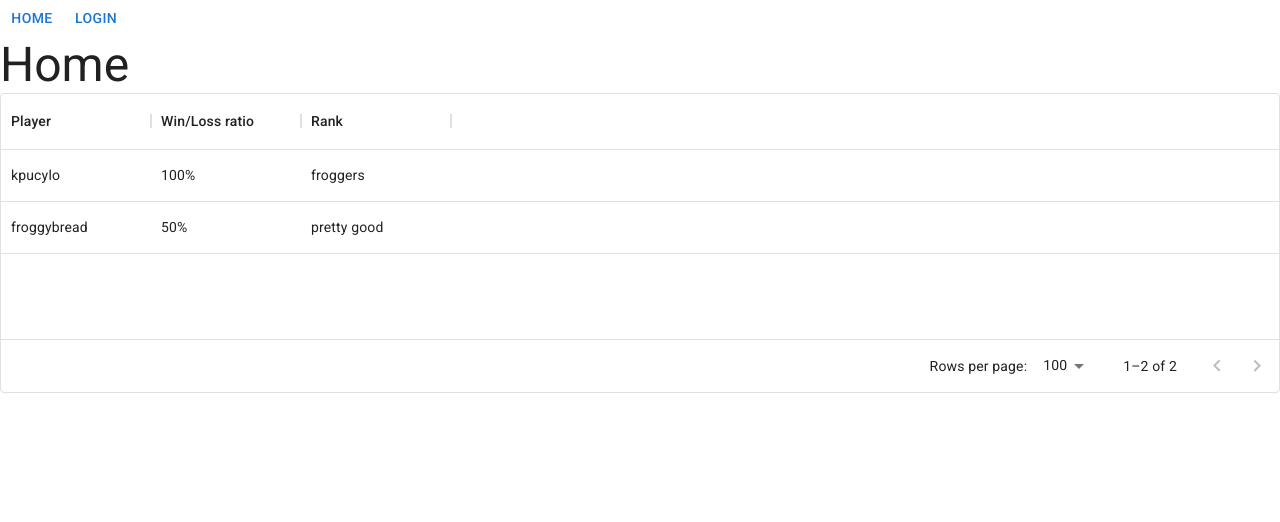
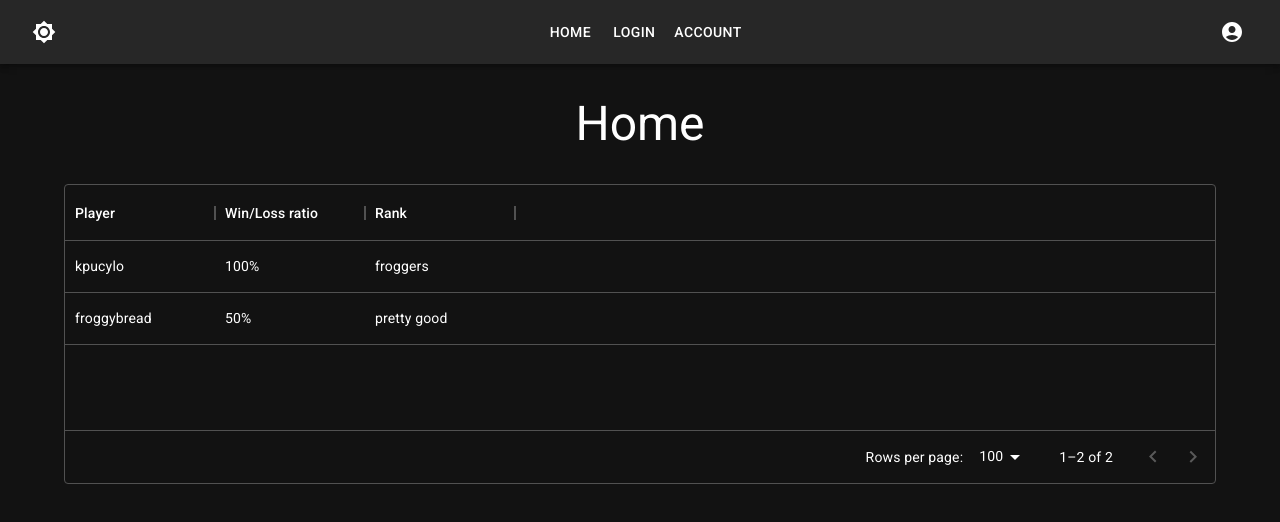
Before and after one commit to mikechatzis/ft_transcendence, a React (Create React App) app in the folder front_end/: page / in a window 1280 px wide. Shown: the top 522 px of the page. Built offline with nearby package versions, Linux system fonts and the light colour scheme.

Commit message:
improved menu, added light/dark mode

```diff
--- a/front_end/src/App.tsx
+++ b/front_end/src/App.tsx
@@ -1,22 +1,46 @@
-import React from 'react';
-import {Route, Routes} from 'react-router-dom';
+import React from 'react'
+import {useState, useEffect} from 'react'
+import {Route, Routes} from 'react-router-dom'
 import CssBaseline from '@mui/material/CssBaseline'
+import {createTheme, ThemeProvider} from '@mui/material/styles'
 import Home from './pages/Home'
 import Menu from './components/Menu'
 import Login from './pages/Login'
 import Error404 from './pages/Error404'
+import Account from './pages/Account'
 
 const App: React.FC = () => {
+	const [darkMode, setDarkMode] = useState(false)
+
+	const theme = createTheme ({
+		palette: {
+			mode: darkMode ? "dark" : "light"
+		}
+	})
+
+	useEffect(() => {
+		const themeType = localStorage.getItem("dark") || "dark"
+		if (themeType === "dark") {
+			setDarkMode(true)
+		}
+	}, [])
+
+	const handleToggle = () => {
+		localStorage.setItem("dark", darkMode ? "light" : "dark")
+		setDarkMode(!darkMode)
+	}
+
 	return (
-		<>
+		<ThemeProvider theme={theme}>
 		<CssBaseline />
-		<Menu />
+		<Menu handleToggle={handleToggle} />
 		<Routes>
 			<Route path="/" element={<Home />} />
 			<Route path="/login" element={<Login />} />
+			<Route path="/account" element={<Account />} />
 			<Route path="*" element={<Error404 />} />
 		</Routes>
-		</>
+		</ThemeProvider>
 	)
 }
 
--- a/front_end/src/components/Menu.tsx
+++ b/front_end/src/components/Menu.tsx
@@ -1,14 +1,56 @@
 import React from 'react';
 import {useNavigate} from 'react-router-dom'
+import AppBar from '@mui/material/AppBar'
 import Button from '@mui/material/Button'
+import Container from '@mui/material/Container'
+import Box from '@mui/material/Box'
+import IconButton from "@mui/material/IconButton"
+import Toolbar from '@mui/material/Toolbar'
+import Brightness4Icon from '@mui/icons-material/Brightness4'
+import Brightness7Icon from '@mui/icons-material/Brightness7'
+import AccountCircle from '@mui/icons-material/AccountCircle'
+import {useTheme} from '@mui/material/styles'
 
-const Menu: React.FC = () => {
+interface MenuProps {
+	handleToggle: React.ButtonHTMLAttributes<HTMLButtonElement> ["onClick"]
+}
+
+const Menu: React.FC<MenuProps> = ({handleToggle}) => {
 	const navigate = useNavigate()
+	const theme = useTheme()
+
 	return (
-		<div>
-			<Button onClick={() => (navigate("/"))}>Home</Button>
-			<Button onClick={() => (navigate("/login"))}>Login</Button>
-		</div>
+		<Box sx={{flexGrow: 1}}>
+			<AppBar position="static">
+				<Toolbar>
+					<Box display="flex" justifyContent="center" alignItems="center">
+						<IconButton sx={{mr: 2}} onClick={handleToggle} color="inherit">
+							{theme.palette.mode === "dark" ? (
+								<Brightness7Icon />
+								) : (
+								<Brightness4Icon />
+								)}
+						</IconButton>
+					</Box>
+					<Box display="flex" justifyContent="center" alignItems="center" flex={1}>
+						<Button color="inherit" onClick={() => (navigate("/"))}>Home</Button>
+						<Button color="inherit" onClick={() => (navigate("/login"))}>Login</Button>
+						<Button color="inherit" onClick={() => (navigate("/account"))}>Account</Button>
+					</Box>
+					<Box>
+						<IconButton
+							size="large"
+							aria-label="account of current user"
+							aria-controls="menu-appbar"
+							aria-haspopup="true"
+							color="inherit"
+						>
+							<AccountCircle />
+						</IconButton>
+					</Box>
+				</Toolbar>
+			</AppBar>
+		</Box>
 	)
 }
 
--- a/front_end/src/pages/Account.tsx
+++ b/front_end/src/pages/Account.tsx
@@ -1,10 +1,28 @@
 import React from 'react'
 import Avatar from '@mui/material/Avatar'
+import Container from '@mui/material/Container'
+import Grid from '@mui/material/Grid'
+import Typography from '@mui/material/Typography'
+import Box from '@mui/material/Box'
 
 const Account: React.FC = () => {
 	return (
-		<>
-		</>
+		<div>
+			<Container>
+				<Grid container spacing={10}>
+					<Grid item xs={6}>
+						<Box display="flex" justifyContent="center" alignItems="center">
+							<Typography variant="h1">Hello</Typography>
+						</Box>
+					</Grid>
+					<Grid item xs={6}>
+						<Box display="flex" justifyContent="center" alignItems="center">
+							<Typography variant="h1">World</Typography>
+						</Box>
+					</Grid>
+				</Grid>
+			</Container>
+		</div>
 	)
 }
 
--- a/front_end/src/pages/Error404.tsx
+++ b/front_end/src/pages/Error404.tsx
@@ -1,12 +1,18 @@
 import React from 'react'
 import Typography from '@mui/material/Typography'
+import Container from '@mui/material/Container'
+import Box from '@mui/material/Box'
 
 const Error404: React.FC = () => {
 	return (
-		<>
-			<Typography variant="h3">You got lost somewhere...</Typography>
-			<img src="https://http.cat/404" alt="cat" />
-		</>
+		<Container>
+			<Box display="flex" justifyContent="center" alignItems="center">
+				<Typography variant="h3">You got lost somewhere...</Typography>
+			</Box>
+			<Box display="flex" justifyContent="center" alignItems="center">
+				<img src="https://http.cat/404" alt="cat" />
+			</Box>
+		</Container>
 	)
 }
 
--- a/front_end/src/pages/Home.tsx
+++ b/front_end/src/pages/Home.tsx
@@ -1,13 +1,21 @@
 import React from 'react';
 import Typography from '@mui/material/Typography'
+import Container from '@mui/material/Container'
+import Box from '@mui/material/Box'
 import DataTable from '../components/DataTable'
 
 const Home: React.FC = () => {
 
 	return (
 		<div>
-			<Typography variant="h3">Home</Typography>
-			<DataTable />
+			<Container>
+				<Box display="flex" justifyContent="center" alignItems="center" minHeight='15vh'>
+					<Typography variant="h3">Home</Typography>
+				</Box>
+				<Box display="flex" justifyContent="center" alignItems="center" minHeight='35vh'>
+				<DataTable />
+				</Box>
+			</Container>
 		</div>
 	)
 }
--- a/front_end/src/pages/Login.tsx
+++ b/front_end/src/pages/Login.tsx
@@ -12,7 +12,7 @@ import VisibilityOffIcon from '@mui/icons-material/VisibilityOff'
 
 const Login: React.FC = () => {
 	const [values, setValues] = useState({
-		uname:'',
+		username:'',
 		password: '',
 		showPassword: false
 	})
@@ -37,7 +37,7 @@ const Login: React.FC = () => {
 						<form>
 							<Grid container direction="column" spacing={2}>
 								<Grid item>
-									<TextField type="Username"
+									<TextField type="username"
 										fullWidth
 										label="Enter your username"
 										placeholder="Username"
```
